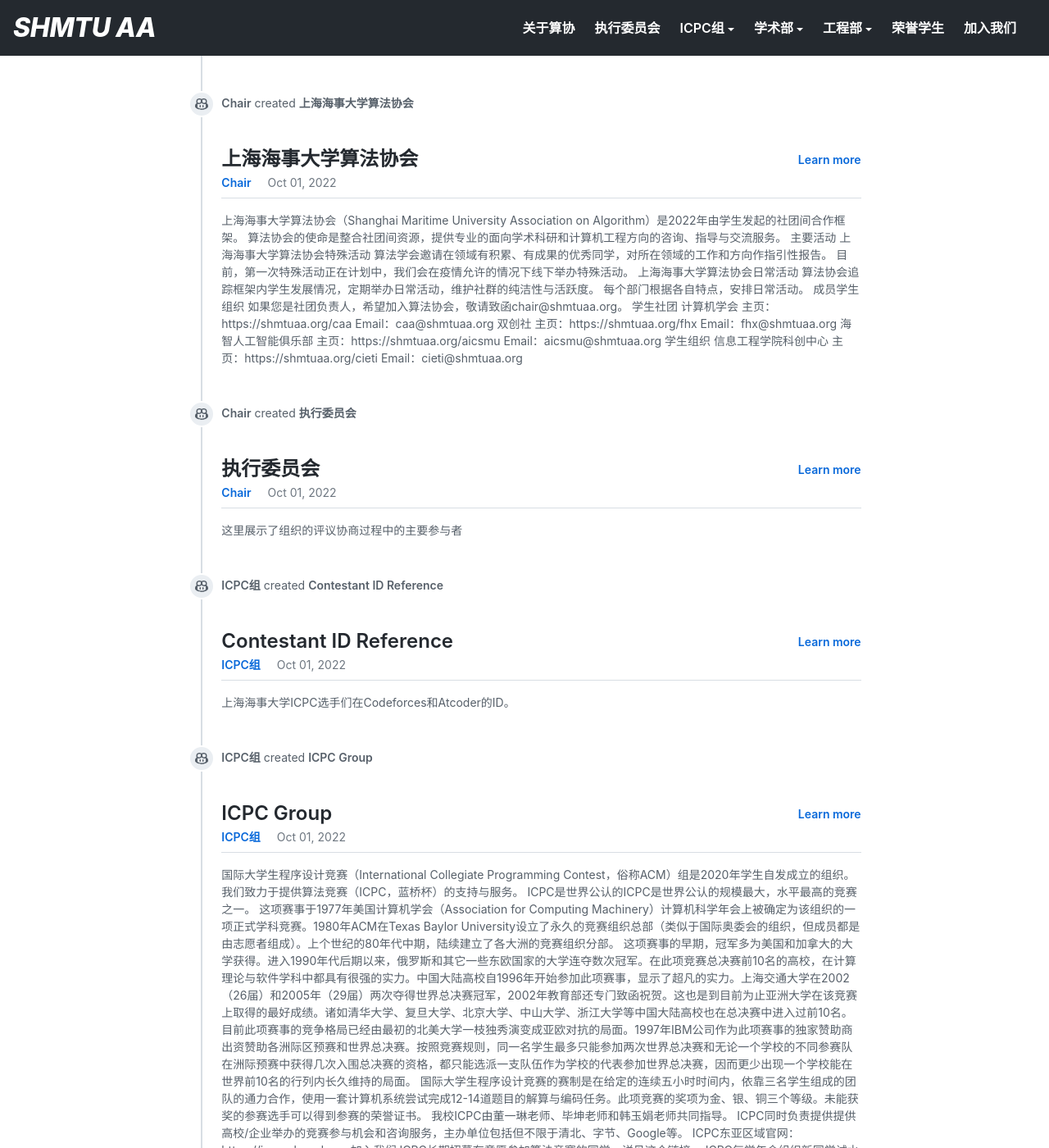
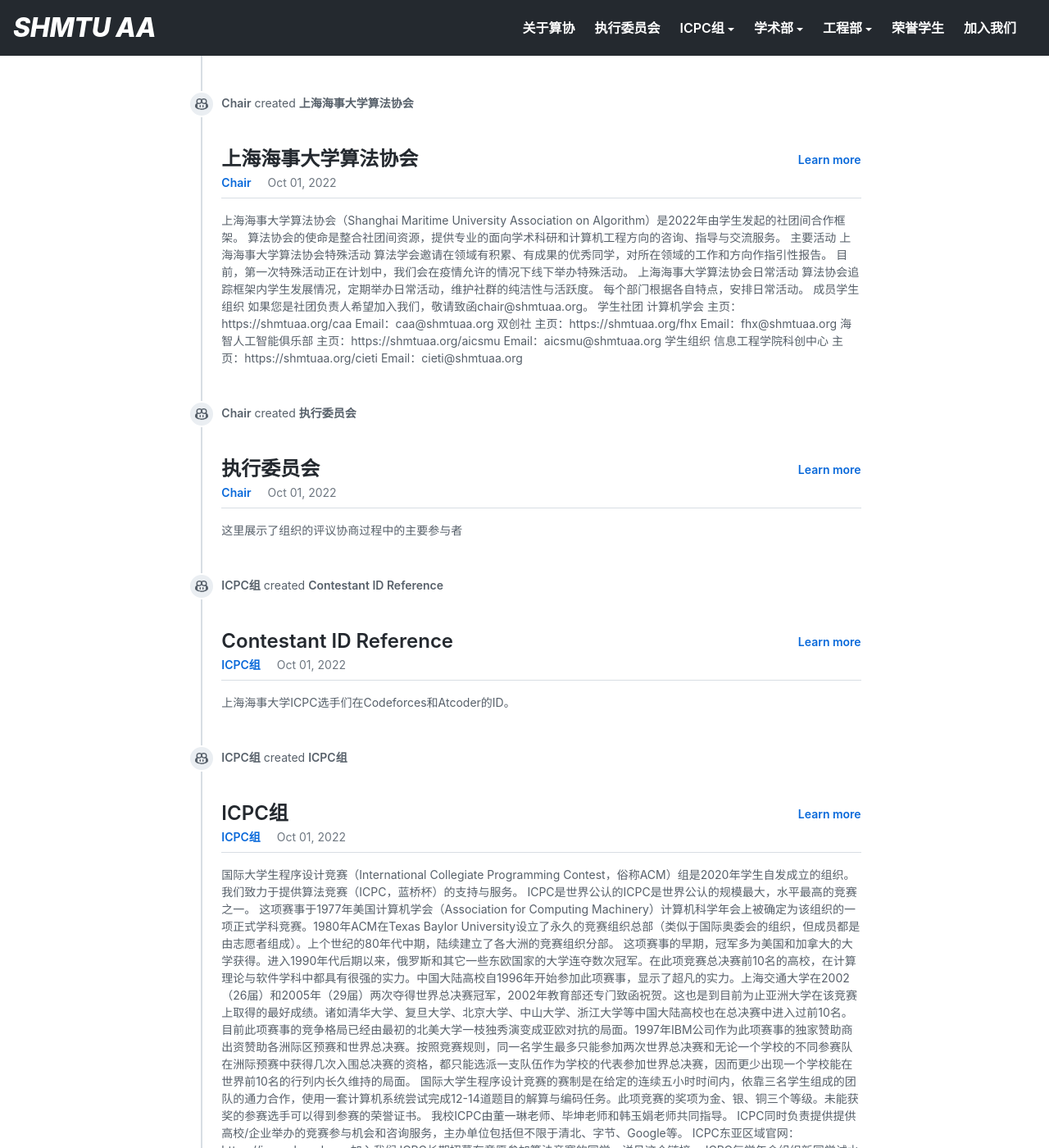
Before and after one commit to shmtuaa/shmtuaa.org, a Jekyll site: the page built from index.html, in a window 1280 px wide and 1400 px high, scrolled down 1501 px. Shown: the whole window at 82% size. Built offline with Jekyll 4.4.1, drawn with Linux system fonts in a browser that asks for light colours; the list of posts is cut into pages by our own code.

Commit message:
Update desc

```diff
--- a/_posts/2022-10-01-ICPC-description.md
+++ b/_posts/2022-10-01-ICPC-description.md
@@ -1,6 +1,6 @@
 ---
 permalink: /icpc
-title: ICPC Group
+title: ICPC组
 author: icpc
 layout: post
 ---
--- a/_posts/2022-10-01-MAIN-description.md
+++ b/_posts/2022-10-01-MAIN-description.md
@@ -25,7 +25,7 @@ layout: post
 
 ## 成员学生组织
 
-如果您是社团负责人，希望加入算法协会，敬请致函[chair@shmtuaa.org](mailto:chair@shmtuaa.org)。
+如果您是社团负责人希望加入我们，敬请致函[chair@shmtuaa.org](mailto:chair@shmtuaa.org)。
 
 ### 学生社团
 
```
